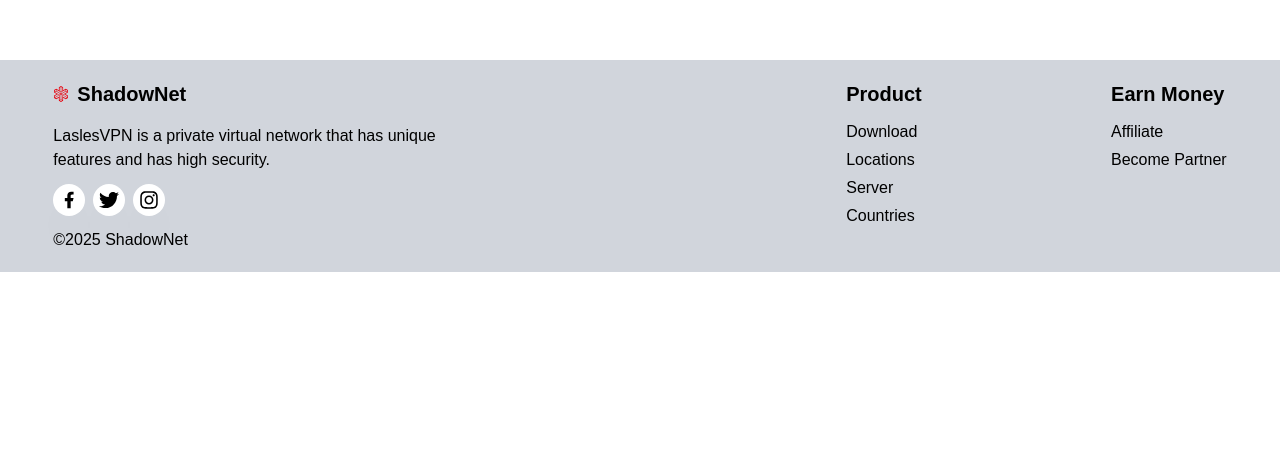
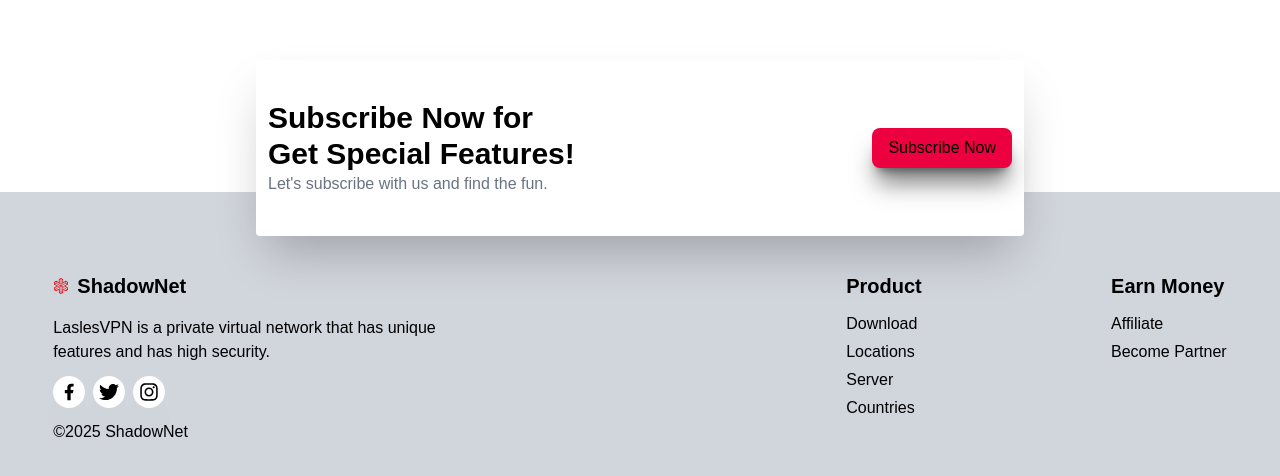
Before and after one commit to rohan26ir/ShadowNet, a Next.js app: page / in a window 1280 px wide. Shown: the part 792-1268 px from the top of the page. Before the commit the page ends 1064 px from the top, so only its background shows below. Built offline with nearby package versions, Linux system fonts and the light colour scheme.

Commit message:
add Subscribe

```diff
--- a/src/app/components/Shared/Footer.jsx
+++ b/src/app/components/Shared/Footer.jsx
@@ -6,7 +6,7 @@ import { FaInstagram, FaTwitter } from "react-icons/fa6";
 const Footer = () => {
   return (
     <div className="bg-gray-300">
-      <div className="w-11/12 mx-auto py-5">
+      <div className="w-11/12 mx-auto py-20">
 
         <div className=" flex flex-col md:flex-row  justify-between gap-6">
           {/* 1st section */}
--- /dev/null
+++ b/src/app/components/Subscribe.jsx
@@ -0,0 +1,27 @@
+import React from 'react';
+
+const Subscribe = () => {
+  return (
+    <div className='z-10'>
+      <div className='w-[80%]  md:w-[60%] mx-auto'>
+
+
+        <div className='flex flex-col-reverse md:flex-row justify-center md:justify-between bg-white px-3 py-10 rounded-sm shadow-2xl'>
+          {/* text */}
+          <div>
+            <h2 className='text-3xl font-bold'>Subscribe Now for <br />Get Special Features!</h2>
+
+            <p className='text-gray-500'>Let's subscribe with us and find the fun.</p>
+          </div>
+          {/* Subscribe btn */}
+          <div className='flex justify-center items-center pb-5 md:pb-0'>
+            <div className='px-4 py-2 rounded-lg bg-rose-600 shadow-xl shadow-black/50  '>Subscribe Now</div>
+          </div>
+
+        </div>
+      </div>
+    </div>
+  );
+};
+
+export default Subscribe;
--- a/src/app/page.js
+++ b/src/app/page.js
@@ -1,6 +1,7 @@
 import React from 'react';
 import Navbar from './components/Shared/Navbar';
 import Footer from './components/Shared/Footer';
+import Subscribe from './components/Subscribe';
 
 const page = () => {
   return (
@@ -17,8 +18,15 @@ const page = () => {
         </div>
       </main>
 
-      <footer>
+      <footer className=''>
+        {/* Subscribe Now */}
+        <div className='relative'>
+         <Subscribe></Subscribe>
+        </div>
+        {/* Footer */}
+        <div className='-mt-11'>
         <Footer></Footer>
+        </div>
       </footer>
     </div>
   );
```
